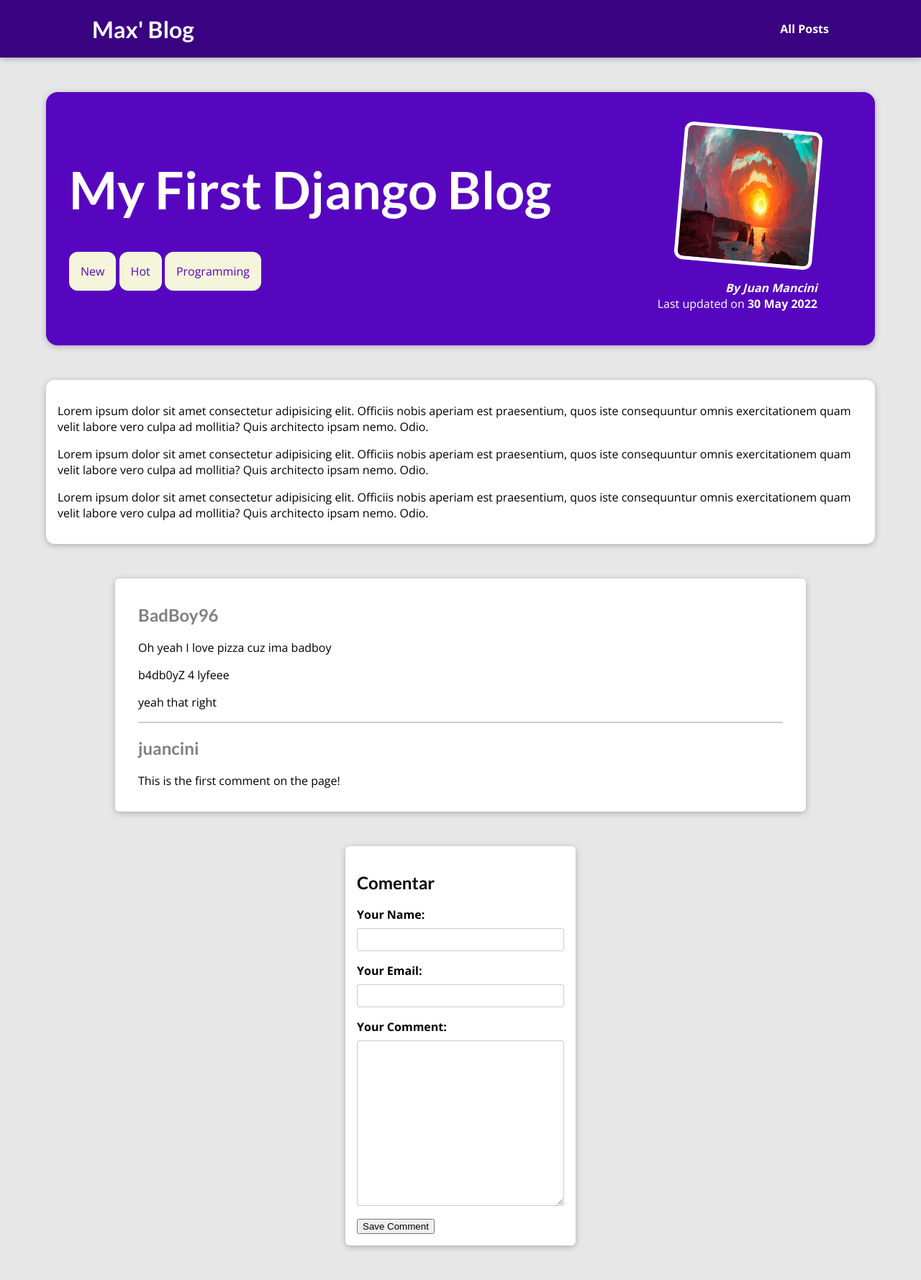
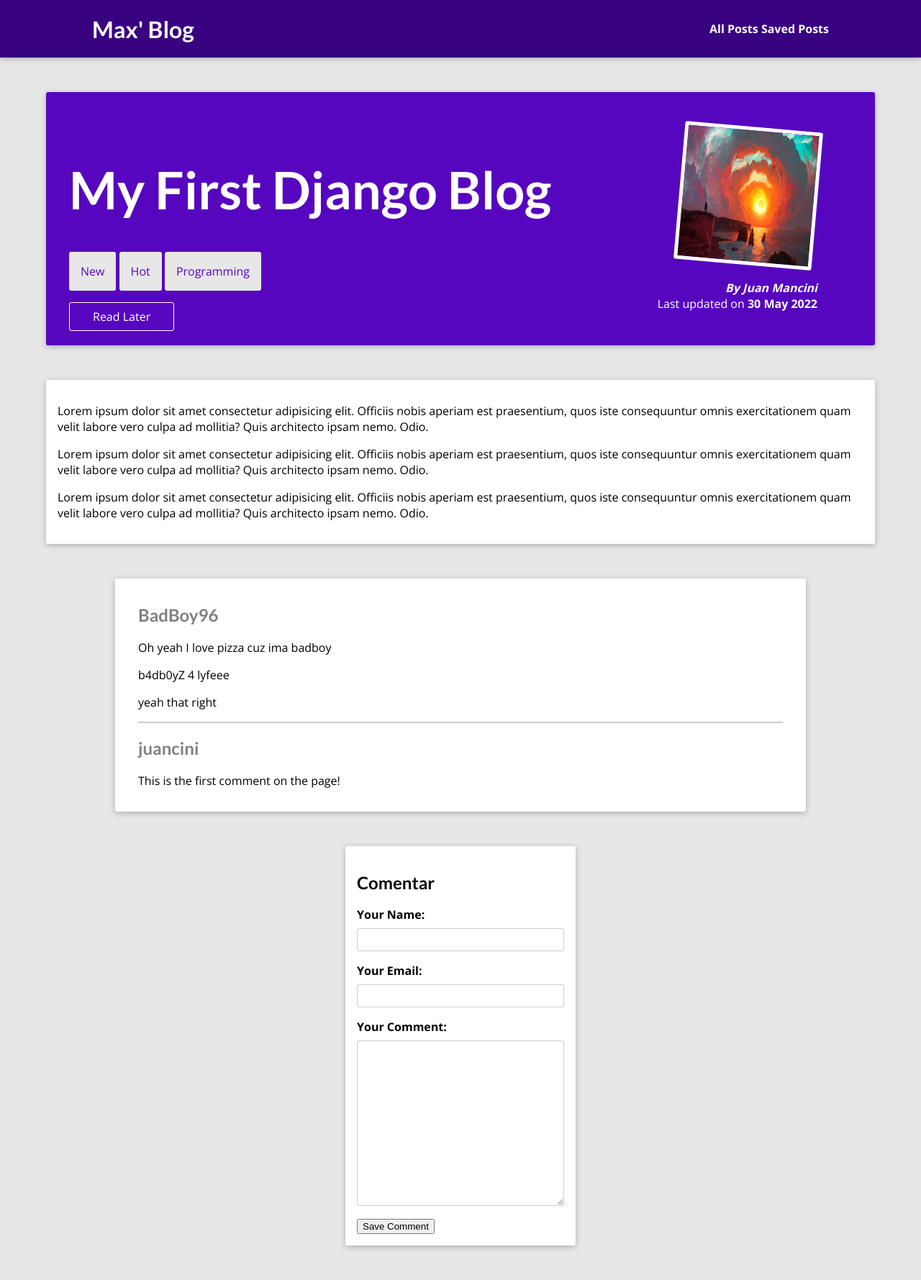
Before and after one commit to juancini/Django-course, a Django app: a page that uses templates/base.html in a window 1280 px wide. Shown: the whole page at 72% size. Run offline with Django 3.2, Linux system fonts and the light colour scheme; data comes from the database, SQL or seed files in the repository; both versions use the stored data as it was after the commit.

Commit message:
added SavedPost skeleteon

```diff
--- a/blog/admin.py
+++ b/blog/admin.py
@@ -1,13 +1,17 @@
 from django.contrib import admin
 
 # Register your models here.
-from .models import Author,Post,Tag
+from .models import Author,Post,Tag, Comment
 
 class PostAdmin(admin.ModelAdmin):
     list_filter = ("author", "tags", "date")
     list_display = ("title", "date", "author")
     prepopulated_fields = {"slug": ("title",)}
 
+class CommentAdmin(admin.ModelAdmin):
+    list_display = ("username", "post")
+
 admin.site.register(Author)
 admin.site.register(Post, PostAdmin)
 admin.site.register(Tag)
+admin.site.register(Comment, CommentAdmin)
--- a/blog/models.py
+++ b/blog/models.py
@@ -35,6 +35,9 @@ class Post(models.Model):
         Author, on_delete=models.SET_NULL, related_name="posts", null=True)
     tags = models.ManyToManyField(Tag)
 
+    def __str__(self):
+        return f"{self.title}"
+
 class Comment(models.Model):
     username = models.CharField(max_length=120)
     user_email = models.EmailField()
--- a/blog/static/blog/post-detail.css
+++ b/blog/static/blog/post-detail.css
@@ -12,7 +12,7 @@ body {
   padding: 2rem;
   width: 90%;
   max-width: 90rem;
-  border-radius: 16px;
+  border-radius: 3px;
   background-color: #5706c0;
   position: relative;
   box-shadow: 0 2px 8px rgba(0, 0, 0, 0.25);
@@ -29,7 +29,7 @@ body {
   top: 2rem;
   right: 3rem;
   padding: 1rem 2rem;
-  border-radius: 12px;
+  border-radius: 3px;
   text-align: right;
   color: white;
 }
@@ -37,7 +37,7 @@ body {
 #summary article img {
   width: 12rem;
   height: 12rem;
-  border-radius: 12px;
+  border-radius: 3px;
   transform: rotateZ(5deg);
   border: 5px solid white;
   margin-bottom: 1rem;
@@ -56,28 +56,47 @@ body {
   font-weight: bold;
 }
 
+#read-later {
+  margin: 2rem 0;
+}
+
+#read-later button {
+  background-color: transparent;
+  border: 1px solid white;
+  padding: 0.5rem 2rem;
+  font: inherit;
+  color: white;
+  border-radius: 3px;
+}
+
+#read-later button:hover,
+#read-later button:active {
+  background-color: white;
+  color: #390281;
+}
+
 main {
   width: 90%;
   max-width: 90rem;
   margin: 3rem auto;
   background-color: white;
   padding: 1rem;
-  border-radius: 12px;
+  border-radius: 3px;
   box-shadow: 0 2px 8px rgba(0, 0, 0, 0.25);
 }
 
 .tag {
-  background-color: beige;
+  background-color: #e7e7e7;
   color: #5706c0;
   padding: 1rem;
-  border-radius: 12px;
+  border-radius: 3px;
 }
 
 #comment-form {
   margin: 3rem auto;
   width: 90%;
   max-width: 20rem;
-  border-radius: 6px;
+  border-radius: 3px;
   background-color: white;
   box-shadow: 0 2px 8px rgba(0, 0, 0, 0.25);
   padding: 1rem;
@@ -142,7 +161,7 @@ main {
   margin: 3rem auto;
   width: 90%;
   max-width: 60rem;
-  border-radius: 6px;
+  border-radius: 3px;
   background-color: white;
   box-shadow: 0 2px 8px rgba(0, 0, 0, 0.25);
   padding: 1rem 2rem;
--- a/blog/templates/blog/post-detail.html
+++ b/blog/templates/blog/post-detail.html
@@ -20,11 +20,18 @@
 {% endif %}
 
 <section id="summary">
-  <h2>{{ post.title }}</h2>
+  <h2>{{ post.title|truncatechars:28 }}</h2>
   <div>
     {% for tag in post_tags %}
       <span class="tag">{{ tag.caption }}</span>
     {% endfor %}
+  </div>
+  <div id="read-later">
+    <form action="{% url "read-later" %}" method="post">
+        {% csrf_token %}
+        <input type="hidden" name="post_id" value={{ post.id }}>
+        <button>Read Later</button>
+    </form>
   </div>
   <article>
     <img src="{{ post.image.url }}" alt="{{ post.title }}" />
--- a/blog/templates/blog/store-posts.html
+++ b/blog/templates/blog/stored-posts.html
@@ -6,9 +6,12 @@ Saved Posts
 
 {% block content %}
     <section>
+        {% if not has_posts %}
+            <p>You haven't saved a post yet...</p>
+        {% endif %}
         <ul>
             {% for post in posts %}
-                <li><a href="">{{ post.title }}</a></li>
+                <li><a href="{% url "post-detail-page" post.slug %}">{{ post.title }}</a></li>
             {% endfor %}
         </ul>
     </section>
--- a/blog/urls.py
+++ b/blog/urls.py
@@ -5,5 +5,6 @@ urlpatterns = [
     path("", views.StartingPageView.as_view(), name="starting-page"),
     path("posts", views.AllPostsView.as_view(),name="posts-page"),
     path("posts/<slug:slug>", views.PostDetailView.as_view(),
-         name="post-detail-page")  # /posts/my-first-post
+         name="post-detail-page"),  # /posts/my-first-post
+    path("read-later", views.ReadLaterView.as_view(), name="read-later")
 ]
--- a/blog/views.py
+++ b/blog/views.py
@@ -55,3 +55,37 @@ class PostDetailView(View):
             'comment_form': comment_form
         }
         return render(request, "blog/post-detail.html", context)
+
+class ReadLaterView(View):
+    def get(self, request):
+        stored_posts = request.session.get("stored_posts")
+
+        context = {}
+
+        if stored_posts is None or len(stored_posts) == 0:
+            context["posts"] = []
+            context["has_posts"] = False
+        else:
+            posts = Post.objects.filter(id__in=stored_posts)
+            context["posts"] = posts
+            context["has_posts"] = True
+
+        return render(request, "blog/stored-posts.html", context)
+
+
+    def post(self, request):
+        stored_posts = request.session.get("stored_posts")
+
+        if stored_posts is None:
+            stored_posts = []
+
+        # this POST comes from read-later button in post-detail.html
+        stored_posts.append(int(request.POST["post_id"]))
+
+        post_id = int(request.POST["post_id"])
+
+        if post_id not in stored_posts:
+            stored_posts.append()
+            request.session["stored_posts"] = stored_posts
+
+        return HttpResponseRedirect("/")
--- a/templates/base.html
+++ b/templates/base.html
@@ -14,6 +14,7 @@
     <h1><a href="{% url "starting-page" %}">Max' Blog</a></h1>
     <nav>
       <a href="{% url "posts-page" %}">All Posts</a>
+      <a href="{% url "read-later" %}">Saved Posts</a>
     </nav>
   </header>
 
```
Also changed, not shown: db.sqlite3.
